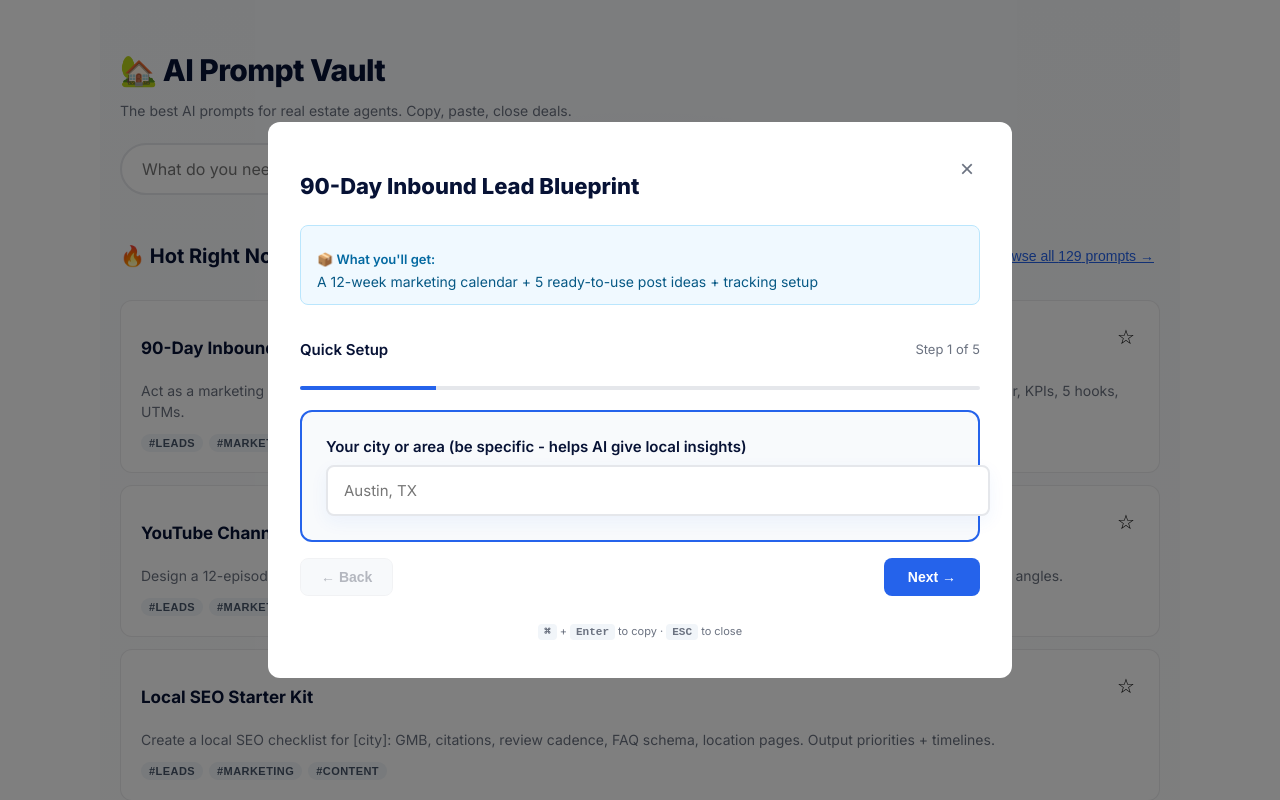
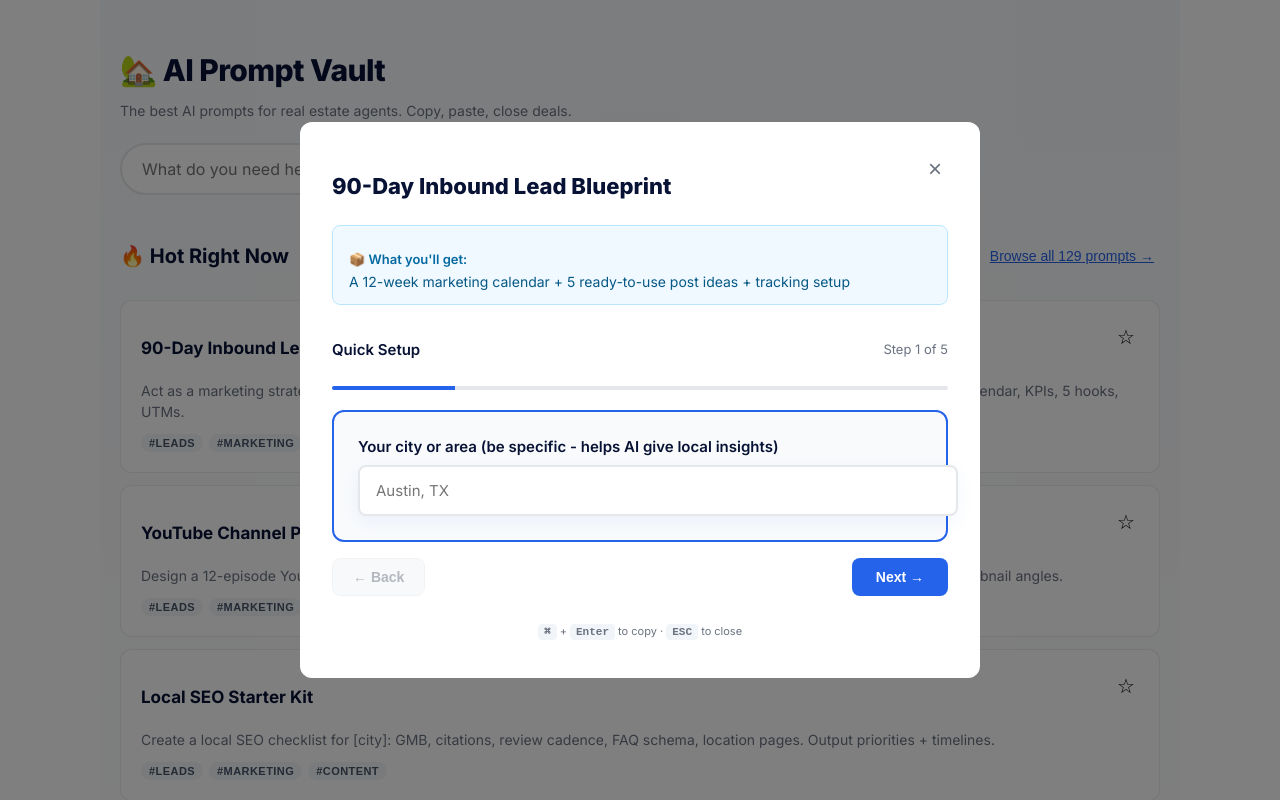
Before and after one commit to delfinparis/ai-prompt-vault, a React (Create React App) app: page / in a window 1280 px wide. Both pictures are taken after a click on the element 640 px from the left and 386 px from the top of the page. Shown: the top 800 px of the page. Built offline with nearby package versions, Linux system fonts and the light colour scheme.

Commit message:
fix: prevent modal content from overflowing rounded corners
- Change modal overflow from 'auto' to 'hidden'
- Add scrollable inner wrapper with padding
- Fixes blue border extending beyond modal border radius
- Maintains proper visual containment

```diff
--- a/src/AIPromptVault.tsx
+++ b/src/AIPromptVault.tsx
@@ -660,11 +660,17 @@ export default function AIPromptVault() {
               maxWidth: 680,
               width: "100%",
               maxHeight: "90vh",
-              overflow: "auto",
-              padding: 32,
+              overflow: "hidden",
+              display: "flex",
+              flexDirection: "column",
             }}
             onClick={(e) => e.stopPropagation()}
           >
+            <div style={{
+              padding: 32,
+              overflowY: "auto",
+              flex: 1,
+            }}>
             <div style={{ display: "flex", justifyContent: "space-between", alignItems: "flex-start", marginBottom: 8 }}>
               <h2 style={{ fontSize: 22, fontWeight: 800, color: "var(--text)" }}>
                 {selectedPrompt.title}
@@ -950,6 +956,7 @@ export default function AIPromptVault() {
             }}>
               <kbd style={{ padding: "2px 6px", background: "#f1f5f9", borderRadius: 4, fontWeight: 600 }}>⌘</kbd> + <kbd style={{ padding: "2px 6px", background: "#f1f5f9", borderRadius: 4, fontWeight: 600 }}>Enter</kbd> to copy · <kbd style={{ padding: "2px 6px", background: "#f1f5f9", borderRadius: 4, fontWeight: 600 }}>ESC</kbd> to close
             </div>
+            </div>
           </div>
         </div>
       )}
```
